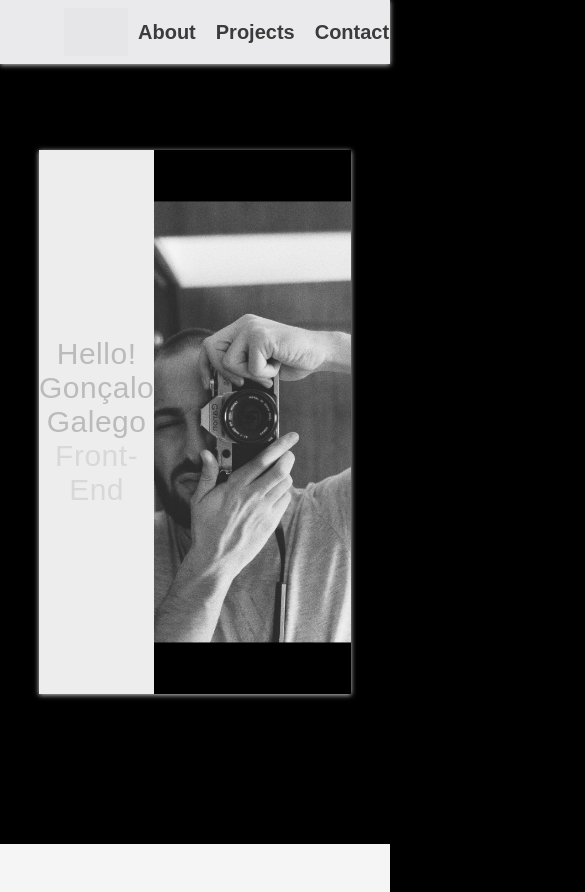
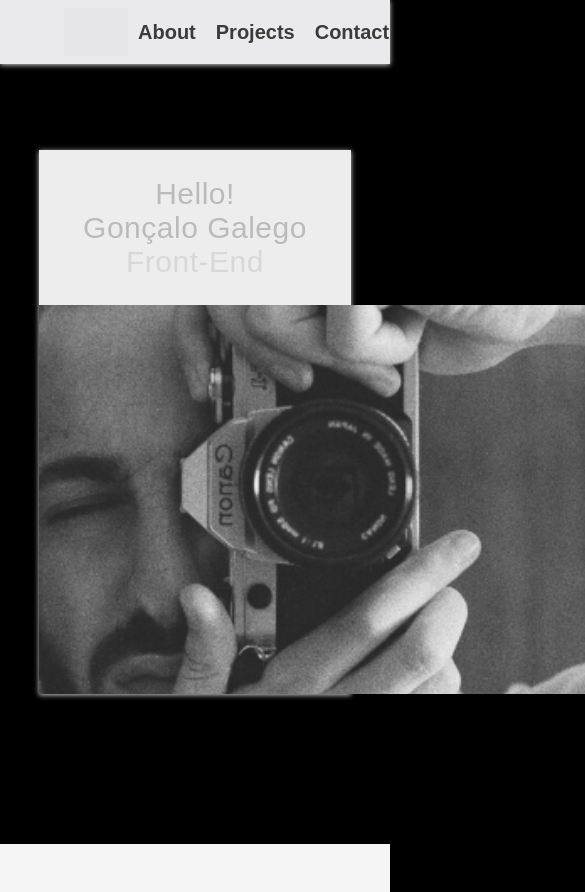
Before and after one commit to gogalego/site, a React (Create React App) app: page / in a window 390 px wide. Shown: the top 892 px of the page, 585 px wide, since content can reach past the window. Built offline with nearby package versions, Linux system fonts and the light colour scheme; grey boxes are pictures that could not be loaded.

Commit message:
Add Mobile Home-Profile

```diff
--- a/src/components/home.css
+++ b/src/components/home.css
@@ -57,7 +57,7 @@
 
 @media only screen and (max-width: 1225px) {
     .home-profile-photo-container{
-        width: 600px!important;
+        width: 600px;
     }
 }
 
@@ -102,3 +102,21 @@
     from { opacity: 0; }
     to   { opacity: 1; }
 }
+
+
+/*  Mobile   */
+@media only screen and (max-width: 960px) {
+    .home-profile{
+        display: flex;
+        flex-direction: column;
+    }
+
+    .home-profile-description{
+        margin-bottom: 0px;
+        height: 40%;
+    }
+
+    .home-profile-photo{
+        width: 100%;
+    }
+}
```
